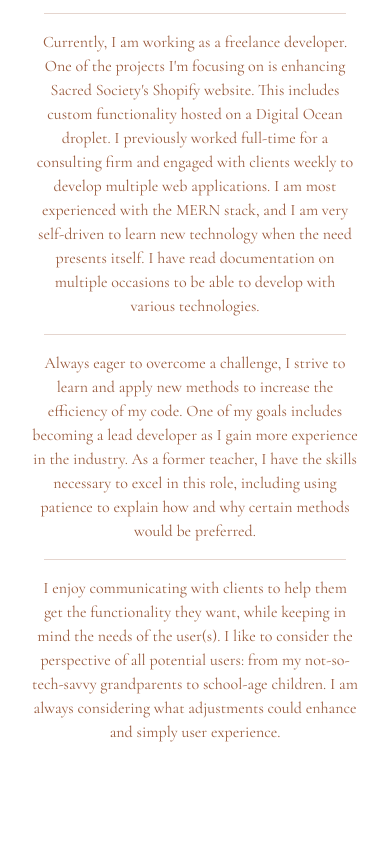
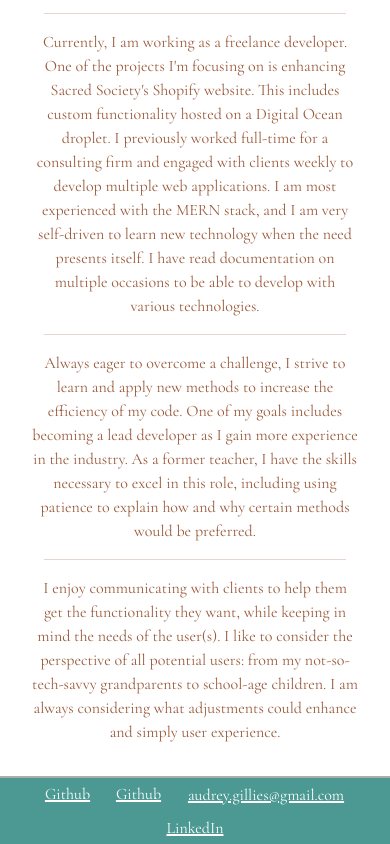
Before and after one commit to audrey-g37/Audrey-Portfolio-React, a React (Create React App) app: page / in a window 390 px wide. Shown: the part 3437-4281 px from the top of the page. Before the commit the page ends 4213 px from the top, so only its background shows below. Built offline with nearby package versions, Linux system fonts and the light colour scheme; a web font is replaced by a local one.

Commit message:
adding the footer back in

```diff
--- a/src/styles/footer.css
+++ b/src/styles/footer.css
@@ -25,7 +25,9 @@
 }
 
 @media (max-width: 425px) {
-	#footer {
-		display: none;
+	#footer .nav a,
+	#footer .nav button {
+		font-size: 1em;
+		padding: 0.25em;
 	}
 }
```
